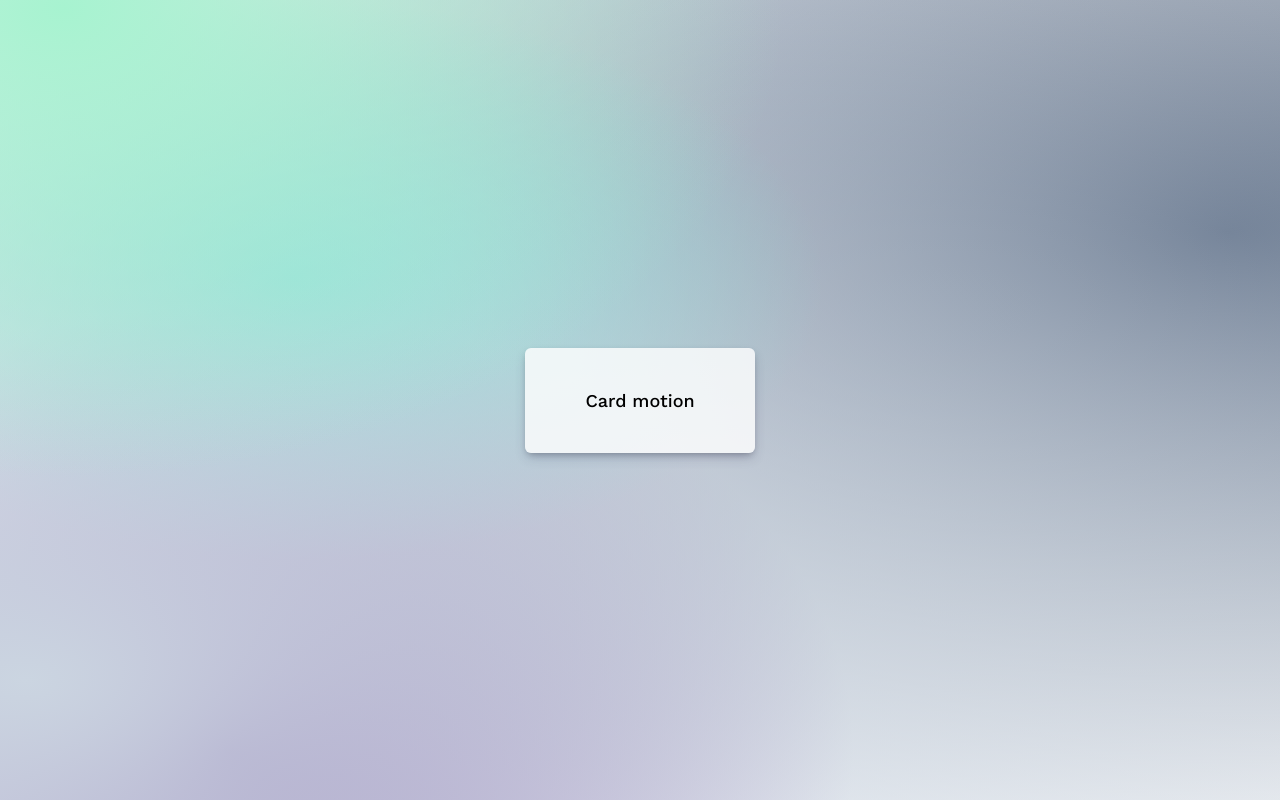
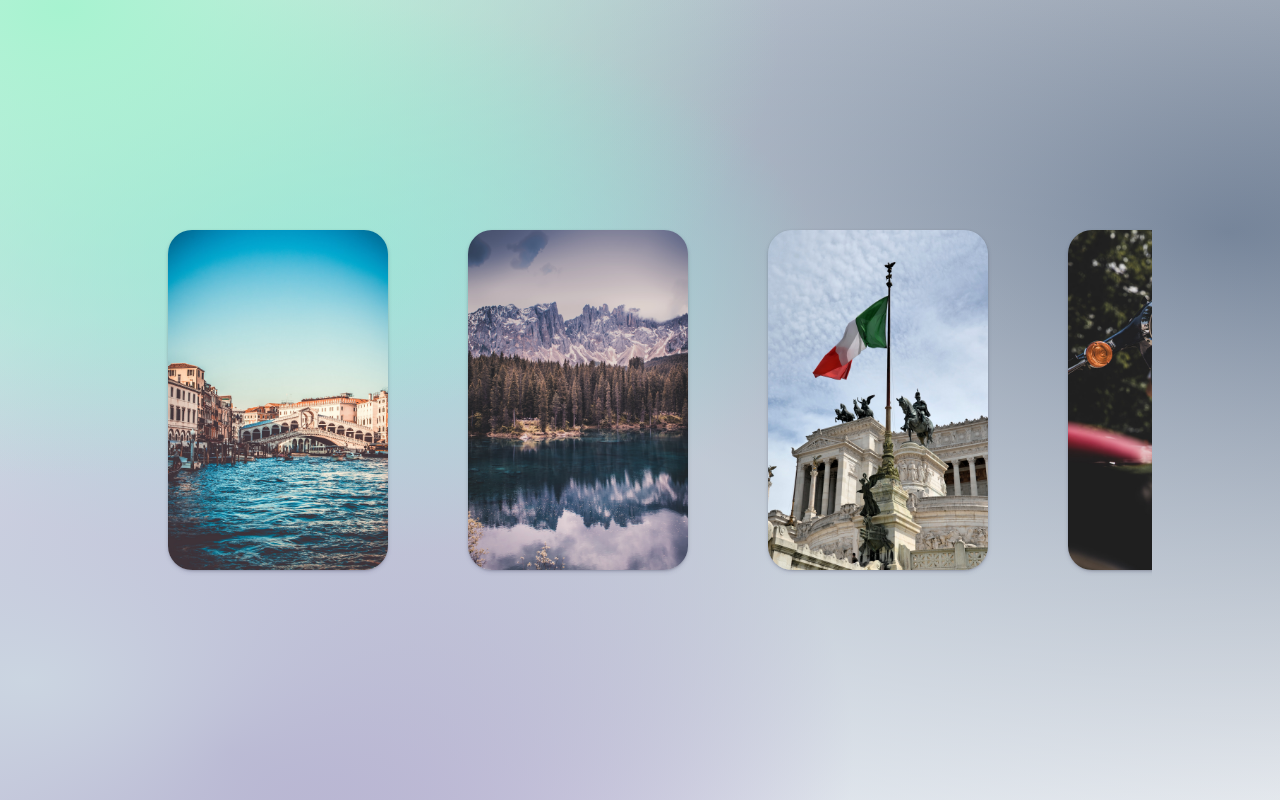
Before and after one commit to luigilupini/framer-react-carousel, a React (Vite) app: page / in a window 1280 px wide. Built offline with nearby package versions, Linux system fonts and the light colour scheme.

Commit message:
- Show Carousel

```diff
--- a/src/App.jsx
+++ b/src/App.jsx
@@ -5,8 +5,8 @@ import Carousel from "./components/Carousel";
 function App() {
   return (
     <div className="wrapper">
-      <Card />
-      {/* <Carousel /> */}
+      {/* <Card /> */}
+      <Carousel />
     </div>
   );
 }
```
